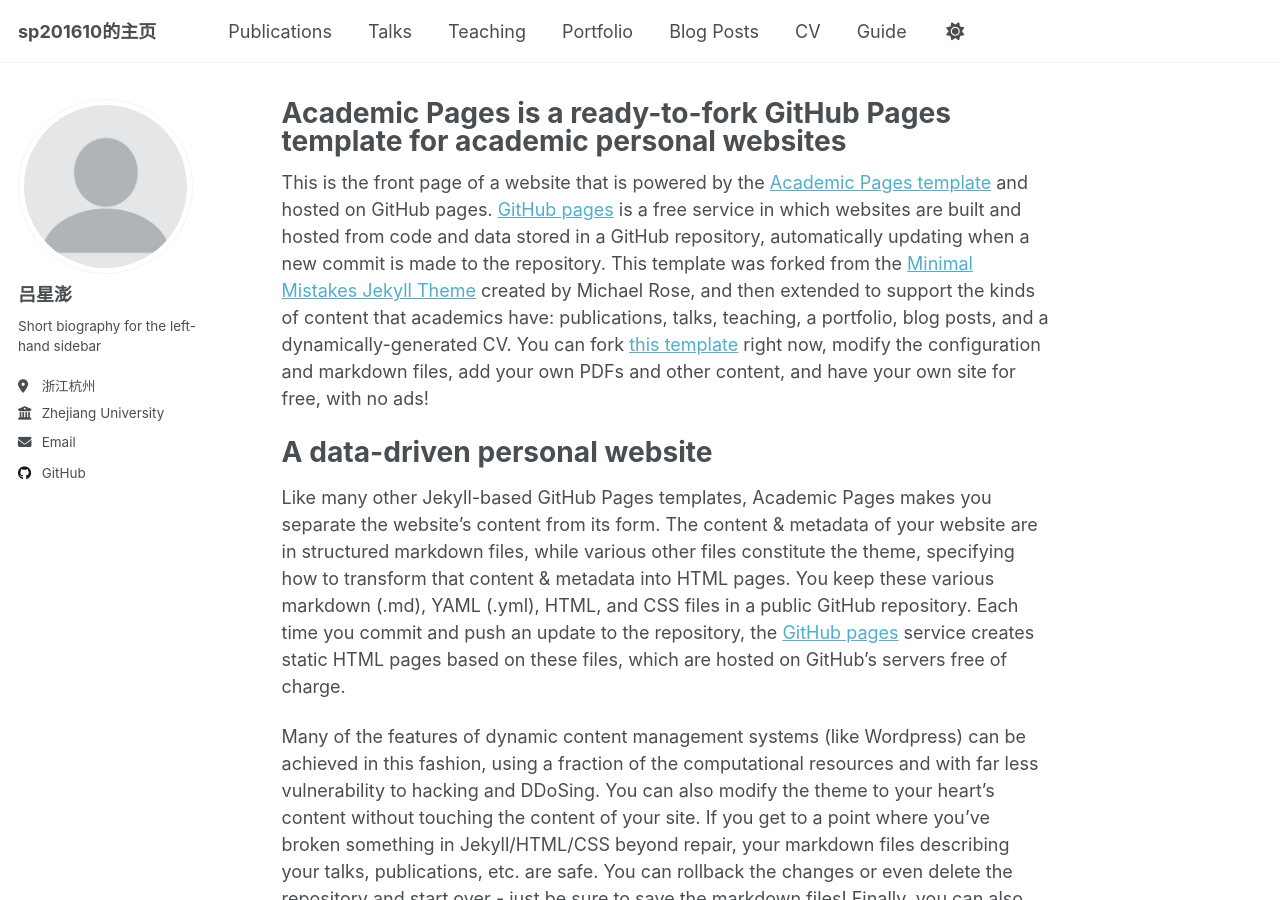
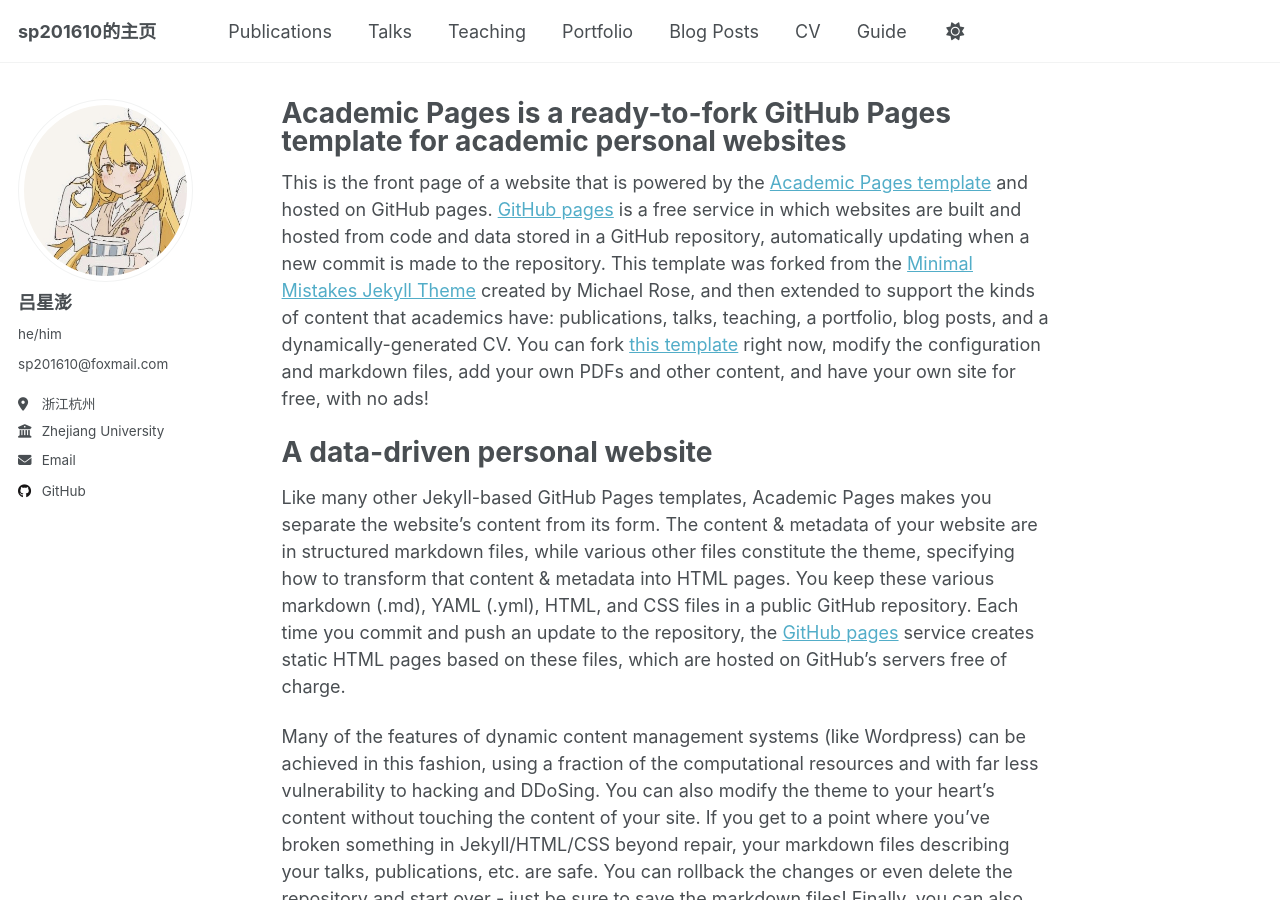
Before and after one commit to sp201610/sp201610.github.io, a Jekyll site: the page built from _pages/about.md, in a window 1280 px wide and 900 px high. Built offline with Jekyll 4.4.1, drawn with Linux system fonts in a browser that asks for light colours.

Commit message:
Update _config.yml

```diff
--- a/_config.yml
+++ b/_config.yml
@@ -22,10 +22,10 @@
 #               Additional customization can be done by editing /_includes/author-profile.html
 author:
   # Biographic information
-  avatar           : "profile.png"
+  avatar           : "profile_picture.jpg"
   name             : "吕星澎"
-  pronouns         : # example: "he/him"
-  bio              : "Short biography for the left-hand sidebar"
+  pronouns         : "he/him"
+  bio              : "sp201610@foxmail.com"
   location         : "浙江杭州"
   employer         : "Zhejiang University"
   uri              : # URL
@@ -86,7 +86,7 @@
     title: 'Conference Papers'
 
 # Site Settings
-teaser                   :  # filename of teaser fallback teaser image placed in /images/, .e.g. "500x300.png"
+teaser                   : # filename of teaser fallback teaser image placed in /images/, .e.g. "500x300.png"
 breadcrumbs              : false # true, false (default)
 words_per_minute         : 160
 future                   : true
```
